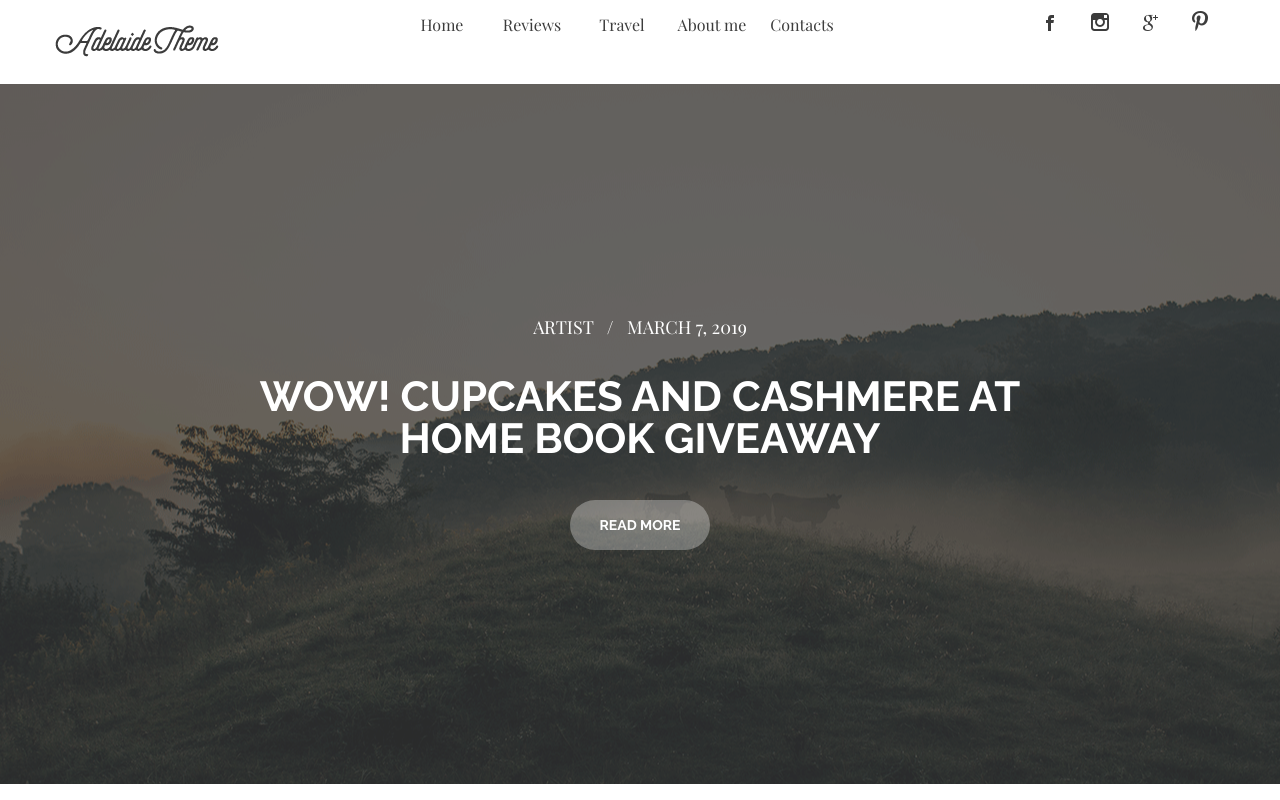
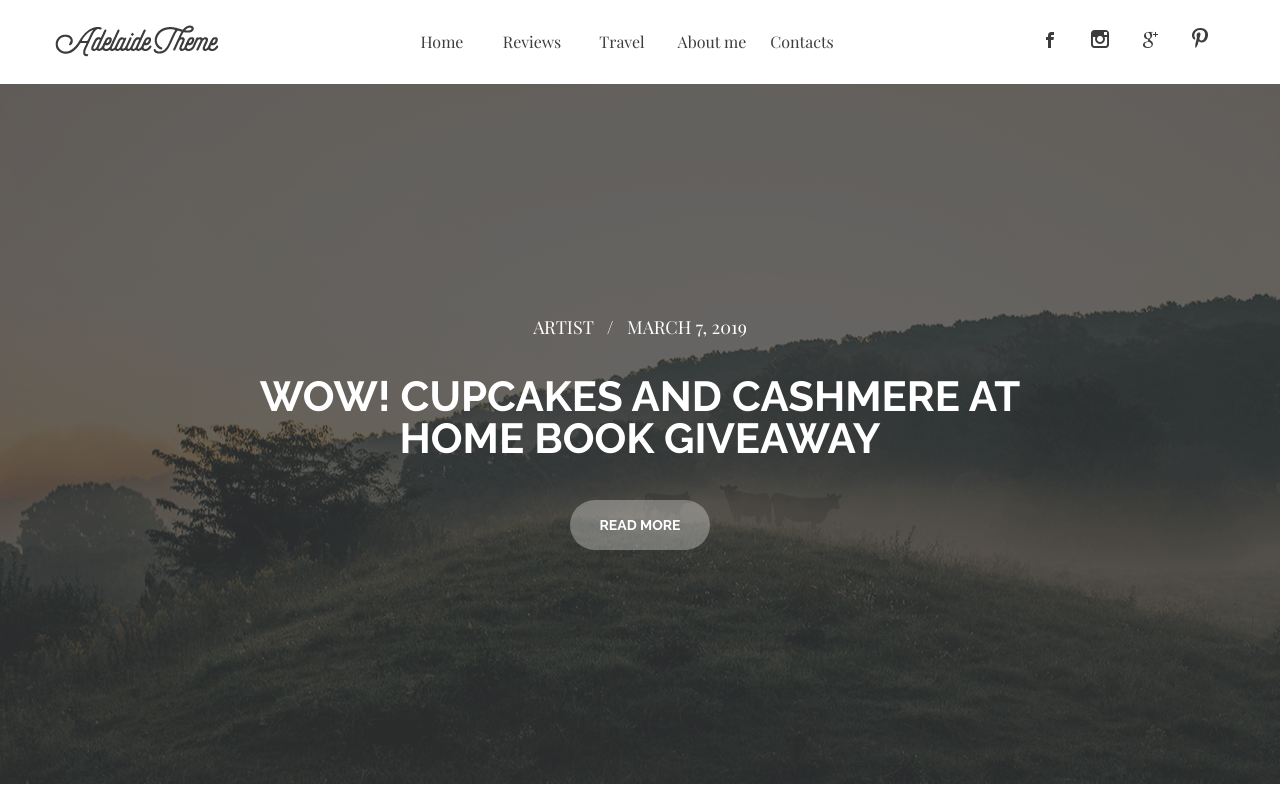
Before and after one commit to dimonkatri4/React_blog-project, a React (Create React App) app: page / in a window 1280 px wide. Shown: the top 800 px of the page. Built offline with nearby package versions, Linux system fonts and the light colour scheme.

Commit message:
added link category in post and menu

```diff
--- a/src/App/Header/Header.js
+++ b/src/App/Header/Header.js
@@ -7,7 +7,8 @@
 const Header = () => {
     return (
         <header className="header">
-            <div className="container head">
+            <div className="container">
+                <div className="head">
                     <div className="col-md-2">
                         <Logo/>
                     </div>
@@ -18,6 +19,7 @@
                         <SocialLink/>
                     </div>
                 </div>
+            </div>
 	    </header>
     )
             }
--- a/src/App/Header/Logo/Logo.js
+++ b/src/App/Header/Logo/Logo.js
@@ -1,13 +1,14 @@
 import React from 'react'
 import logo from './logo.png'
 import './logo.css'
+import { Link } from 'react-router-dom'
 
 const Logo = () => {
     return (
         <div className="logo">
-            <a href="/">
+            <Link to="/">
                 <img src={logo} alt="Logo" title="Logo"/>
-            </a>
+            </Link>
         </div>
     )
 }
--- a/src/App/Header/Menu/Menu.js
+++ b/src/App/Header/Menu/Menu.js
@@ -1,12 +1,13 @@
 import React from 'react'
 import './menu.css'
+import { Link } from 'react-router-dom'
 
 const Menu = () => {
     return (
         <ul className="menu">
-            <li><a href="/">Home</a></li>
-            <li><a href="/">Reviews</a></li>
-            <li><a href="/">Travel</a></li>
+            <li><Link to="/">Home</Link></li>
+            <li><Link to="/reviews">Reviews</Link></li>
+            <li><Link to="/travel">Travel</Link></li>
             <li><a href="/">About me</a></li>
             <li><a href="/">Contacts</a></li>
         </ul>
--- a/src/App/Header/header.css
+++ b/src/App/Header/header.css
@@ -1,3 +1,8 @@
 .head {
 	align-items: center;
+    display: flex;
+    flex-wrap: wrap;
+    width: 1170px;
+    box-sizing: border-box;
+    justify-content: space-between;
 }
--- a/src/App/Main/LifeStylePage/LifeStylePage.js
+++ b/src/App/Main/LifeStylePage/LifeStylePage.js
@@ -8,7 +8,7 @@
         <div className="posts-block">
             {
                 postsData.filter(function(e) {
-                    return e.category == "LifeStyle"
+                    return e.category === "LifeStyle"
                 }).map((
                     {
                         id,
@@ -30,6 +30,9 @@
 
                 )
             }
+            <div className="show-more">
+                <a href="/">Show more</a>
+            </div>
         </div>
     )
 }
--- a/src/App/Main/PodcastPage/PodcastPage.js
+++ b/src/App/Main/PodcastPage/PodcastPage.js
@@ -8,7 +8,7 @@
         <div className="posts-block">
             {
                 postsData.filter(function(e) {
-                    return e.category == "Podcast"
+                    return e.category === "Podcast"
                 }).map((
                     {
                         id,
--- a/src/App/Main/Posts/PostListItem.js
+++ b/src/App/Main/Posts/PostListItem.js
@@ -1,4 +1,5 @@
 import React from 'react'
+import { Link } from 'react-router-dom'
 
 const PostListItem = ({
     category,
@@ -10,7 +11,7 @@
 }) => {
     return (
         <div className="post">
-            <div className="way in-post"><pre><a href="/">{category}</a><span>   /   {date}</span></pre></div>
+            <div className="way in-post"><pre><Link to={category} >{category}</Link><span>   /   {date}</span></pre></div>
             <div className="caption">
                 <a href="/">{caption}</a>
             </div>
--- a/src/App/Main/ReviewsPage/ReviewsPage.js
+++ b/src/App/Main/ReviewsPage/ReviewsPage.js
@@ -8,7 +8,7 @@
         <div className="posts-block">
             {
                 postsData.filter(function(e) {
-                    return e.category == "Reviews"
+                    return e.category === "Reviews"
                 }).map((
                     {
                         id,
--- a/src/App/Main/TravelPage/TravelPage.js
+++ b/src/App/Main/TravelPage/TravelPage.js
@@ -8,7 +8,7 @@
         <div className="posts-block">
             {
                 postsData.filter(function(e) {
-                    return e.category == "Travel"
+                    return e.category === "Travel"
                 }).map((
                     {
                         id,
```
Lines whose indentation alone changed are shown as unchanged.
